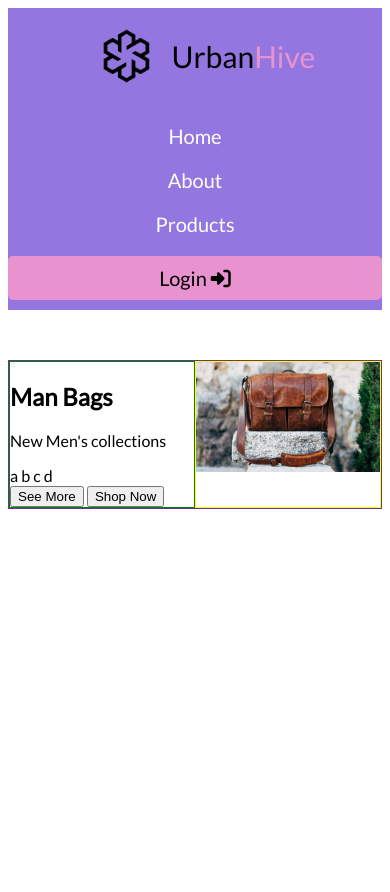
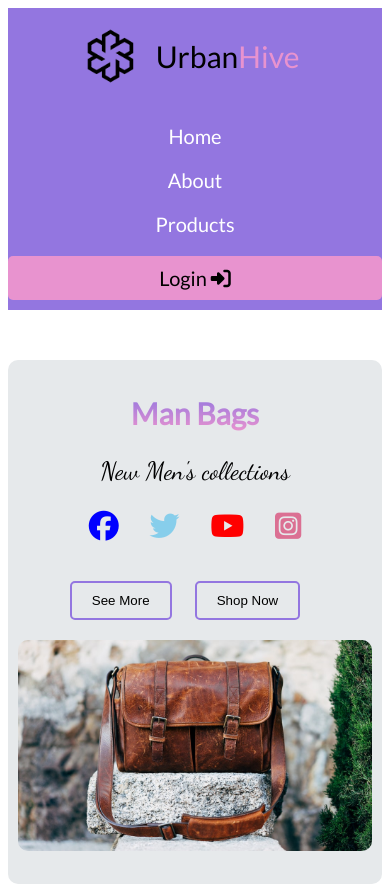
Before and after one commit to Khurshedspi/conceptual-session-2mi, a plain HTML site: page index.html in a window 390 px wide. Before the commit the page ends 844 px from the top, so only its background shows below. Drawn offline with Linux system fonts and the light colour scheme.

Commit message:
banner container section added

```diff
--- a/css/responsive.css
+++ b/css/responsive.css
@@ -5,6 +5,10 @@
     .nav-container{
 
         flex-direction: column;
+    }
+    .logo-container{
+        width: auto;
+        margin-right: 5px;
     }
 
     .nav-items-container{
@@ -22,6 +26,30 @@
         width: 100%;
         margin-bottom: 10px;
     }
+
+    /* nav responsive design ends */
+
+    .banner-container{
+
+       flex-direction: column;
+      }
+
+      .banner-text, .banner-img{
+        width: 100%;
+        margin-bottom: 20px;
+      }
+
+      .banner-text h1{
+        font-size: 30px;
+
+      }
+      .banner-text p{
+        font-size: 25px;
+      }
+      .fa-brands{
+        font-size: 30px;
+      }
+
 }
 
 
--- a/css/style.css
+++ b/css/style.css
@@ -1,7 +1,9 @@
 @import url('https://fonts.googleapis.com/css2?family=Lato&display=swap');
+@import url('https://fonts.googleapis.com/css2?family=Dancing+Script&display=swap');
 
 body{
     font-family: 'Lato', sans-serif;
+
 
 }
 
@@ -68,24 +70,64 @@ nav{
 /* simple banner design styles starts here */
 
 .banner-container{
-    border: 1px solid rebeccapurple;
+
   margin: 50px auto 0;
   max-width: 1100px;
   min-height: 50px;
   display: flex;
+  background-color: #e6e9eb;
+  padding: 10px;
+  border-radius: 10px;
 }
 
 .banner-text{
-border: 1px solid green;
     width: 50%;
+    text-align: center;
+
 }
 
+.banner-text p{
+    font-size: 45px;
+
+}
 .banner-img{
-border: 1px solid yellow;
+
     width: 50%;
 }
 
 .banner-img img{
     width: 100%;
     height: auto;
+    border-radius: 10px;
 }
+
+.banner-text h1{
+    background-image: linear-gradient(to bottom,#9376e0,#e893cf);
+    color: transparent;
+    -webkit-background-clip: text;
+    font-size: 50px;
+}
+.banner-text p{
+    font-size: 45px;
+    font-family: 'Dancing Script', cursive;
+}
+
+.icons-container{
+    margin-bottom: 20px;
+    display: flex;
+    justify-content: space-between;
+    width: 60%;
+    margin: 0 auto 40px;
+}
+
+.fa-brands{
+    font-size: 60px;
+
+}
+.banner-button{
+    background-color: transparent;
+    padding: 10px 20px;
+    border: 2px solid #9376e0;
+    margin-right: 20px;
+    border-radius: 5px;
+}
--- a/index.html
+++ b/index.html
@@ -38,14 +38,22 @@
 
             <h1>Man Bags</h1>
             <p>New Men's collections</p>
-            <div>
-                <span>a</span>
-                <span>b</span>
-                <span>c</span>
-                <span>d</span>
+            <div class="icons-container">
+                <span>
+                    <i class="fa-brands fa-facebook" style="color: blue"></i>
+                </span>
+                <span>
+                    <i class="fa-brands fa-twitter" style="color: skyblue"></i>
+                </span>
+                <span>
+                    <i class="fa-brands fa-youtube" style="color: red;"></i>
+                </span>
+                <span>
+                    <i class="fa-brands fa-square-instagram" style="color: palevioletred;"></i>
+                </span>
             </div>
-            <button>See More</button>
-            <button>Shop Now</button>
+            <button class="banner-button">See More</button>
+            <button class="banner-button" >Shop Now</button>
         </div>
         <div class="banner-img">
 
```
